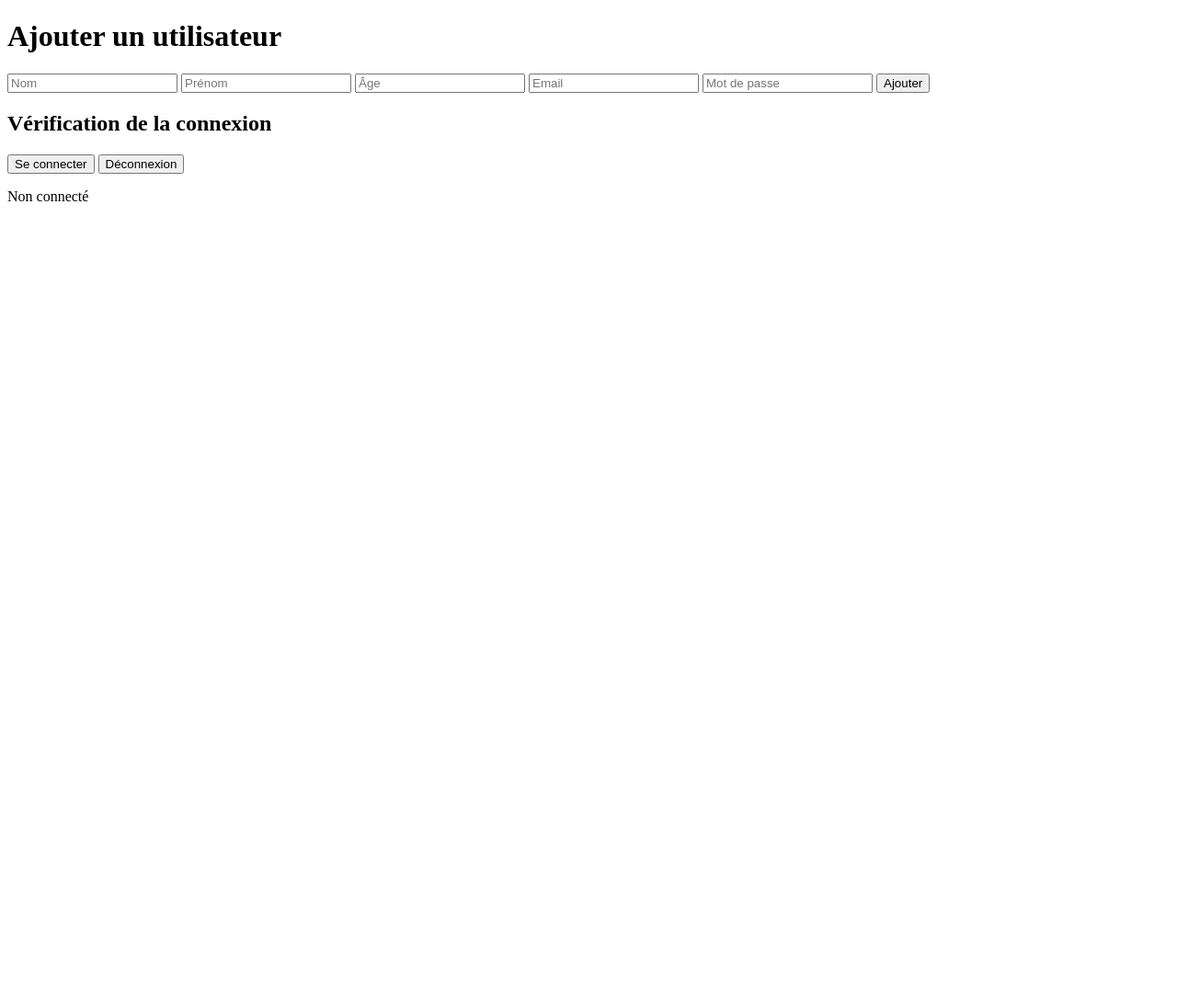
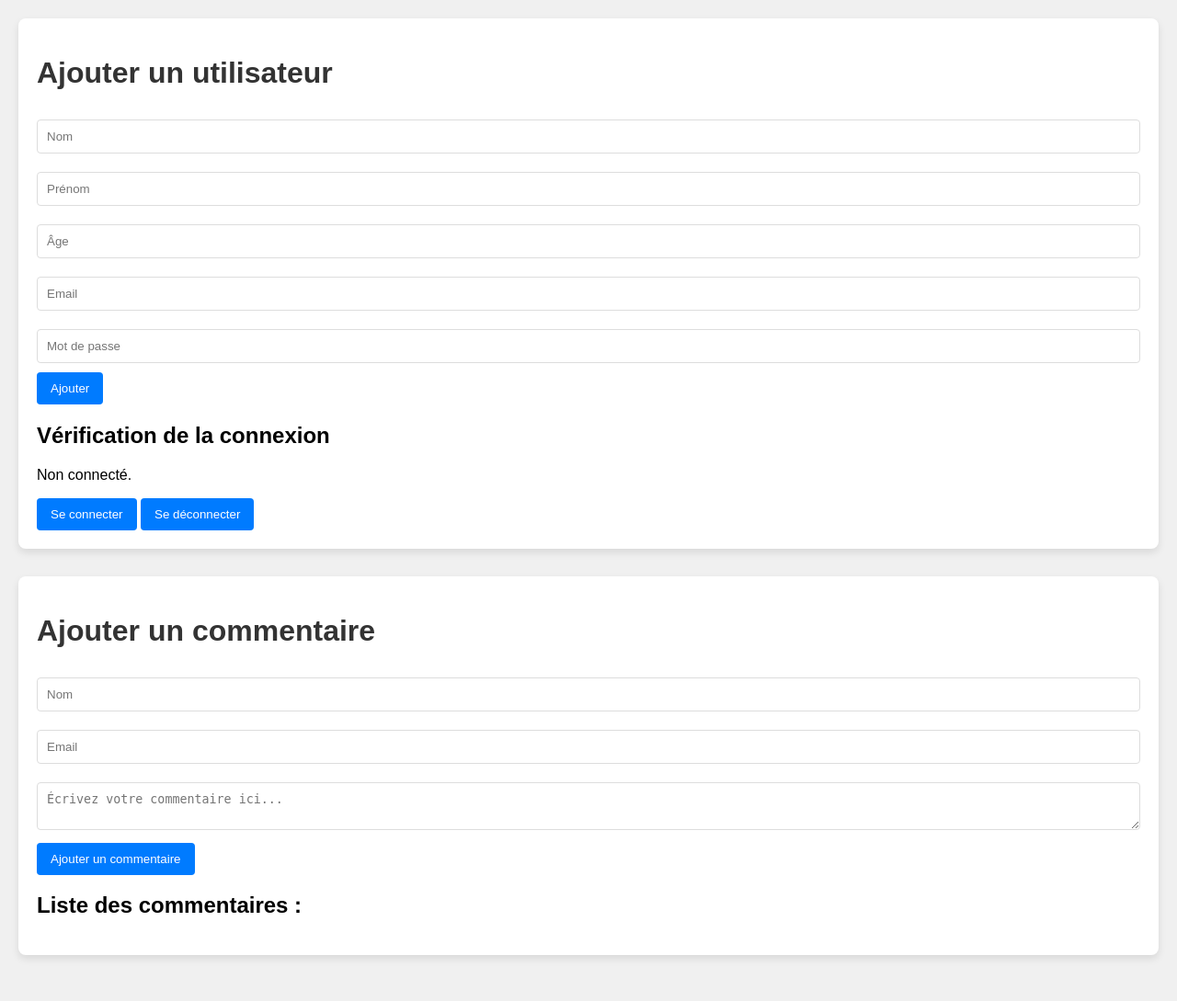
Before and after one commit to Quelick/Dev-site-web-ISEN, a PHP site: page /front.html in a window 1280 px wide. Shown: the whole page at 92% size. Before the commit the page ends 219 px from the top, so only its background shows below. Run offline with PHP 8.4, Linux system fonts and the light colour scheme.

Commit message:
Add files via upload

```diff
--- a/back.php
+++ b/back.php
@@ -1,71 +1,93 @@
 <?php
+header("Content-Type: application/json");
 error_reporting(E_ALL);
 ini_set('display_errors', 1);
-
-session_start();
 
 // Connexion à la base de données
 $host = "localhost";
 $user = "root";
 $password = "";
 $dbname = "parc_animalier";
-
 $conn = new mysqli($host, $user, $password, $dbname);
 
-// Vérification de la connexion
 if ($conn->connect_error) {
-    die(json_encode(["error" => "Échec de la connexion : " . $conn->connect_error]));
+    die(json_encode(["success" => false, "error" => "Échec de connexion à la base de données."]));
 }
 
 // Déterminer le type de requête
 $type = isset($_GET['type']) ? $_GET['type'] : '';
 
-if ($type === 'ajouter' && $_SERVER['REQUEST_METHOD'] === 'POST') {
-    // Ajouter un utilisateur
-    $nom = $_POST['nom'];
-    $prenom = $_POST['prenom'];
-    $age = intval($_POST['age']);
-    $email = $_POST['email'];
-    $motdepasse = password_hash($_POST['motdepasse'], PASSWORD_DEFAULT);
+// Ajouter un utilisateur
+if ($type === 'ajouter') {
+    $data = json_decode(file_get_contents('php://input'), true);
+    $nom = $data['nom'];
+    $prenom = $data['prenom'];
+    $age = intval($data['age']);
+    $email = $data['email'];
+    $motdepasse = $data['motdepasse'];
+
+    // Vérification si l'utilisateur existe déjà
+    $checkEmail = $conn->query("SELECT * FROM utilisateurs WHERE email='$email'");
+    if ($checkEmail->num_rows > 0) {
+        echo json_encode(["success" => false, "error" => "Cet utilisateur existe déjà."]);
+        exit;
+    }
 
     $sql = "INSERT INTO utilisateurs (nom, prenom, age, email, motdepasse) VALUES ('$nom', '$prenom', $age, '$email', '$motdepasse')";
     if ($conn->query($sql) === TRUE) {
-        echo json_encode(["message" => "Utilisateur ajouté avec succès."]);
+        echo json_encode(["success" => true, "message" => "Utilisateur ajouté avec succès."]);
     } else {
-        echo json_encode(["error" => "Erreur lors de l'ajout de l'utilisateur : " . $conn->error]);
+        echo json_encode(["success" => false, "error" => "Erreur lors de l'ajout de l'utilisateur : " . $conn->error]);
     }
-} elseif ($type === 'verifier') {
-    // Vérifier si un utilisateur est connecté
-    if (isset($_SESSION['user'])) {
-        echo json_encode(["message" => "Connecté : " . $_SESSION['user']['email']]);
-    } else {
-        echo json_encode(["error" => "Non connecté"]);
-    }
-} elseif ($type === 'connexion' && $_SERVER['REQUEST_METHOD'] === 'POST') {
-    // Connexion d'un utilisateur
-    $email = $_POST['email'];
-    $motdepasse = $_POST['motdepasse'];
+}
 
-    $sql = "SELECT * FROM utilisateurs WHERE email = '$email'";
+// Connexion d'un utilisateur
+if ($type === 'connexion') {
+    $data = json_decode(file_get_contents('php://input'), true);
+    $email = $data['email'];
+    $motdepasse = $data['motdepasse'];
+
+    $sql = "SELECT * FROM utilisateurs WHERE email='$email' AND motdepasse='$motdepasse'";
     $result = $conn->query($sql);
 
     if ($result->num_rows > 0) {
-        $user = $result->fetch_assoc();
-        if (password_verify($motdepasse, $user['motdepasse'])) {
-            $_SESSION['user'] = $user;
-            echo json_encode(["message" => "Connexion réussie"]);
-        } else {
-            echo json_encode(["error" => "Mot de passe incorrect"]);
-        }
+        echo json_encode(["success" => true, "email" => $email]);
     } else {
-        echo json_encode(["error" => "Utilisateur non trouvé"]);
+        echo json_encode(["success" => false, "error" => "Email ou mot de passe incorrect."]);
     }
-} elseif ($type === 'deconnexion') {
-    // Déconnexion d'un utilisateur
-    session_destroy();
-    echo json_encode(["message" => "Déconnexion réussie"]);
-} else {
-    echo json_encode(["error" => "Requête non valide"]);
+}
+
+// Ajouter un commentaire
+if ($type === 'ajouter_commentaire') {
+    $data = json_decode(file_get_contents('php://input'), true);
+    $nom = $data['nom'];
+    $email = $data['email'];
+    $commentaire = $data['commentaire'];
+
+    if (empty($nom) || empty($commentaire)) {
+        echo json_encode(["success" => false, "error" => "Le nom et le commentaire sont obligatoires."]);
+        exit;
+    }
+
+    $sql = "INSERT INTO commentaires (nom, email, commentaire) VALUES ('$nom', '$email', '$commentaire')";
+    if ($conn->query($sql) === TRUE) {
+        echo json_encode(["success" => true, "message" => "Commentaire ajouté avec succès."]);
+    } else {
+        echo json_encode(["success" => false, "error" => "Erreur lors de l'ajout du commentaire : " . $conn->error]);
+    }
+}
+
+// Récupérer les commentaires
+if ($type === 'recuperer_commentaires') {
+    $sql = "SELECT * FROM commentaires ORDER BY id DESC";
+    $result = $conn->query($sql);
+    $commentaires = [];
+
+    while ($row = $result->fetch_assoc()) {
+        $commentaires[] = $row;
+    }
+
+    echo json_encode(["success" => true, "commentaires" => $commentaires]);
 }
 
 $conn->close();
--- a/front.html
+++ b/front.html
@@ -3,66 +3,206 @@
 <head>
     <meta charset="UTF-8">
     <meta name="viewport" content="width=device-width, initial-scale=1.0">
-    <title>Gestion des utilisateurs</title>
+    <title>Page Utilisateur & Commentaires</title>
+    <style>
+        body {
+            font-family: Arial, sans-serif;
+            background-color: #f0f0f0;
+            margin: 0;
+            padding: 20px;
+        }
+        h1 {
+            color: #333;
+        }
+        .container {
+            background-color: #fff;
+            padding: 20px;
+            border-radius: 8px;
+            box-shadow: 0 4px 8px rgba(0, 0, 0, 0.1);
+            margin-bottom: 30px;
+        }
+        .form-control {
+            width: 100%;
+            padding: 10px;
+            margin: 10px 0;
+            border: 1px solid #ddd;
+            border-radius: 4px;
+            box-sizing: border-box;
+        }
+        button {
+            padding: 10px 15px;
+            background-color: #007BFF;
+            color: #fff;
+            border: none;
+            border-radius: 4px;
+            cursor: pointer;
+        }
+        button:hover {
+            background-color: #0056b3;
+        }
+        ul {
+            list-style-type: none;
+            padding: 0;
+        }
+        li {
+            background-color: #f9f9f9;
+            margin-bottom: 10px;
+            padding: 10px;
+            border-radius: 4px;
+        }
+        .comment {
+            font-size: 14px;
+        }
+        .comment-author {
+            font-weight: bold;
+        }
+    </style>
+</head>
+<body>
+    <div class="container">
+        <h1>Ajouter un utilisateur</h1>
+        <input type="text" id="nom" class="form-control" placeholder="Nom">
+        <input type="text" id="prenom" class="form-control" placeholder="Prénom">
+        <input type="number" id="age" class="form-control" placeholder="Âge">
+        <input type="email" id="email" class="form-control" placeholder="Email">
+        <input type="password" id="motdepasse" class="form-control" placeholder="Mot de passe">
+        <button id="btnAjouter">Ajouter</button>
+        <h2>Vérification de la connexion</h2>
+        <p id="statusConnexion">Non connecté.</p>
+        <button id="btnConnexion">Se connecter</button>
+        <button id="btnDeconnexion">Se déconnecter</button>
+    </div>
+
+    <div class="container">
+        <h1>Ajouter un commentaire</h1>
+        <input type="text" id="nomCommentaire" class="form-control" placeholder="Nom">
+        <input type="email" id="emailCommentaire" class="form-control" placeholder="Email">
+        <textarea id="contenuCommentaire" class="form-control" placeholder="Écrivez votre commentaire ici..."></textarea><br>
+        <button id="btnAjouterCommentaire">Ajouter un commentaire</button>
+
+        <h2>Liste des commentaires :</h2>
+        <ul id="listeCommentaires"></ul>
+    </div>
+
     <script>
-        async function ajouterUtilisateur() {
+        /**************************************
+         * Gestion des utilisateurs
+         **************************************/
+        document.getElementById('btnAjouter').addEventListener('click', () => {
             const nom = document.getElementById('nom').value;
             const prenom = document.getElementById('prenom').value;
             const age = document.getElementById('age').value;
             const email = document.getElementById('email').value;
             const motdepasse = document.getElementById('motdepasse').value;
 
-            const response = await fetch('back.php?type=ajouter', {
+            fetch('http://localhost/Web_dev_isen/parc_animalier/back.php?type=ajouter', {
                 method: 'POST',
-                headers: { 'Content-Type': 'application/x-www-form-urlencoded' },
-                body: `nom=${nom}&prenom=${prenom}&age=${age}&email=${email}&motdepasse=${motdepasse}`
-            });
+                body: JSON.stringify({ nom, prenom, age, email, motdepasse }),
+                headers: { 'Content-Type': 'application/json' }
+            })
+                .then(response => response.json())
+                .then(data => {
+                    if (data.success) {
+                        alert('Utilisateur ajouté avec succès.');
+                        localStorage.setItem('utilisateurConnecte', email);
+                        verifierConnexion();
+                    } else {
+                        alert('Erreur : ' + data.error);
+                    }
+                });
+        });
 
-            const result = await response.json();
-            alert(result.message || result.error);
-        }
-
-        async function verifierConnexion() {
-            const response = await fetch('back.php?type=verifier');
-            const result = await response.json();
-            document.getElementById('connexion-status').textContent = result.message || result.error;
-        }
-
-        async function connecterUtilisateur() {
+        document.getElementById('btnConnexion').addEventListener('click', () => {
             const email = document.getElementById('email').value;
             const motdepasse = document.getElementById('motdepasse').value;
 
-            const response = await fetch('back.php?type=connexion', {
+            fetch('http://localhost/Web_dev_isen/parc_animalier/back.php?type=connexion', {
                 method: 'POST',
-                headers: { 'Content-Type': 'application/x-www-form-urlencoded' },
-                body: `email=${email}&motdepasse=${motdepasse}`
-            });
+                body: JSON.stringify({ email, motdepasse }),
+                headers: { 'Content-Type': 'application/json' }
+            })
+                .then(response => response.json())
+                .then(data => {
+                    if (data.success) {
+                        localStorage.setItem('utilisateurConnecte', email);
+                        verifierConnexion();
+                    } else {
+                        alert('Erreur : ' + data.error);
+                    }
+                });
+        });
 
-            const result = await response.json();
-            alert(result.message || result.error);
+        document.getElementById('btnDeconnexion').addEventListener('click', () => {
+            localStorage.removeItem('utilisateurConnecte');
             verifierConnexion();
+        });
+
+        function verifierConnexion() {
+            const utilisateur = localStorage.getItem('utilisateurConnecte');
+            const statusConnexion = document.getElementById('statusConnexion');
+            if (utilisateur) {
+                statusConnexion.innerText = `Connecté en tant que : ${utilisateur}`;
+            } else {
+                statusConnexion.innerText = 'Non connecté.';
+            }
+        }
+        verifierConnexion();
+
+        /**************************************
+         * Gestion des commentaires
+         **************************************/
+        // Charger les commentaires depuis le serveur
+        function chargerCommentaires() {
+            fetch('http://localhost/Web_dev_isen/parc_animalier/back.php?type=recuperer_commentaires')
+                .then(response => response.json())
+                .then(data => {
+                    const listeCommentaires = document.getElementById('listeCommentaires');
+                    listeCommentaires.innerHTML = ''; // Réinitialiser la liste
+
+                    if (data.success) {
+                        data.commentaires.forEach(commentaire => {
+                            const li = document.createElement('li');
+                            li.innerHTML = `<span class="comment-author">${commentaire.nom}</span> (${commentaire.email || "Anonyme"}) : <span class="comment">${commentaire.commentaire}</span>`;
+                            listeCommentaires.appendChild(li);
+                        });
+                    } else {
+                        alert('Erreur lors du chargement des commentaires.');
+                    }
+                });
         }
 
-        async function deconnecterUtilisateur() {
-            const response = await fetch('back.php?type=deconnexion');
-            const result = await response.json();
-            alert(result.message || result.error);
-            verifierConnexion();
-        }
+        // Ajouter un commentaire
+        document.getElementById('btnAjouterCommentaire').addEventListener('click', () => {
+            const nom = document.getElementById('nomCommentaire').value;
+            const email = document.getElementById('emailCommentaire').value || 'Anonyme';
+            const commentaire = document.getElementById('contenuCommentaire').value;
+
+            if (!nom || !commentaire) {
+                alert('Le nom et le commentaire sont obligatoires.');
+                return;
+            }
+
+            fetch('http://localhost/Web_dev_isen/parc_animalier/back.php?type=ajouter_commentaire', {
+                method: 'POST',
+                body: JSON.stringify({ nom, email, commentaire }),
+                headers: { 'Content-Type': 'application/json' }
+            })
+                .then(response => response.json())
+                .then(data => {
+                    if (data.success) {
+                        alert('Commentaire ajouté avec succès.');
+                        document.getElementById('contenuCommentaire').value = '';
+                        document.getElementById('nomCommentaire').value = '';
+                        document.getElementById('emailCommentaire').value = '';
+                        chargerCommentaires();
+                    } else {
+                        alert('Erreur : ' + data.error);
+                    }
+                });
+        });
+
+        // Charger les commentaires au démarrage
+        chargerCommentaires();
     </script>
-</head>
-<body onload="verifierConnexion()">
-    <h1>Ajouter un utilisateur</h1>
-    <input type="text" id="nom" placeholder="Nom">
-    <input type="text" id="prenom" placeholder="Prénom">
-    <input type="number" id="age" placeholder="Âge">
-    <input type="email" id="email" placeholder="Email">
-    <input type="password" id="motdepasse" placeholder="Mot de passe">
-    <button onclick="ajouterUtilisateur()">Ajouter</button>
-
-    <h2>Vérification de la connexion</h2>
-    <button onclick="connecterUtilisateur()">Se connecter</button>
-    <button onclick="deconnecterUtilisateur()">Déconnexion</button>
-    <p id="connexion-status"></p>
 </body>
 </html>
```
